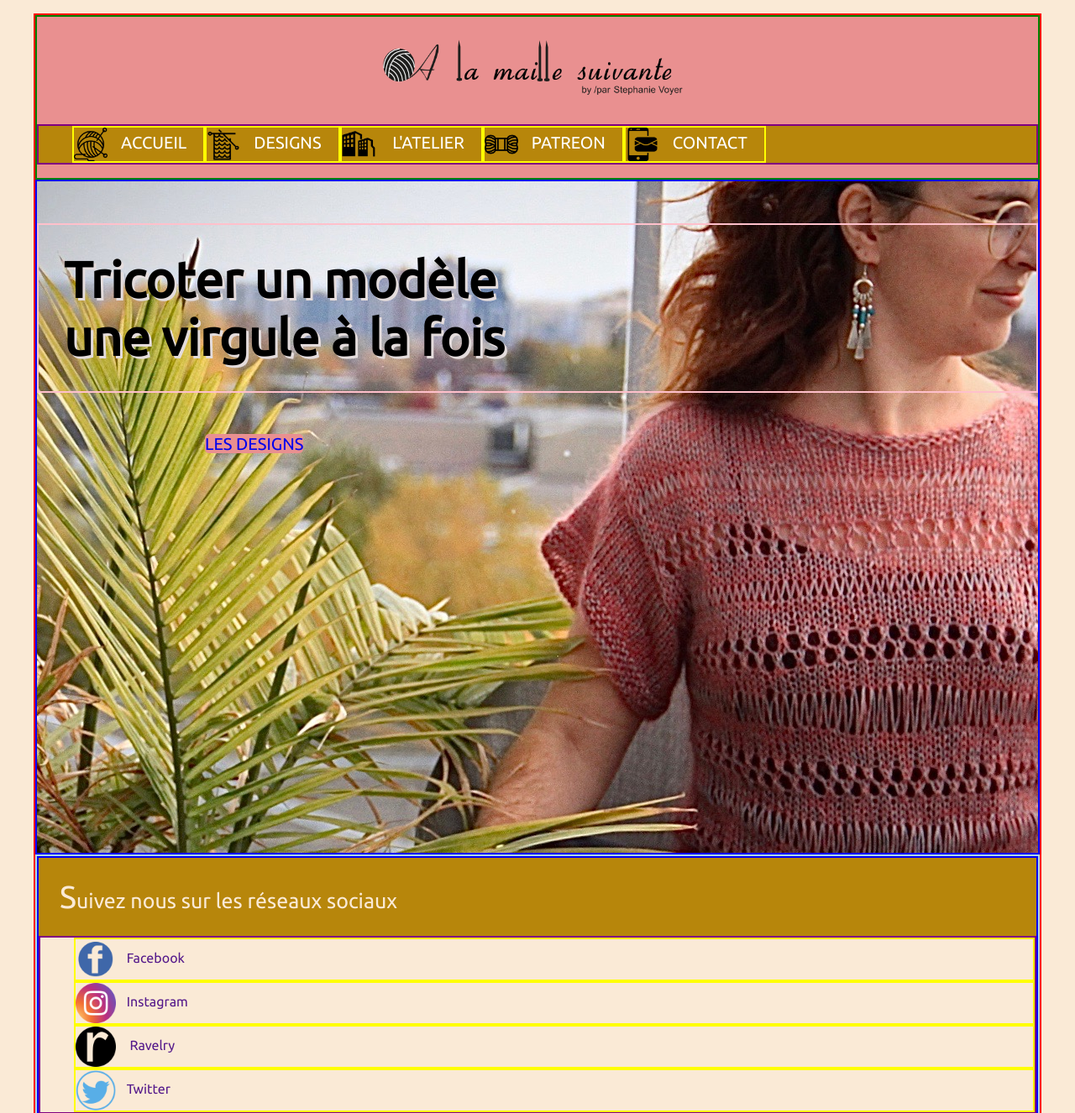
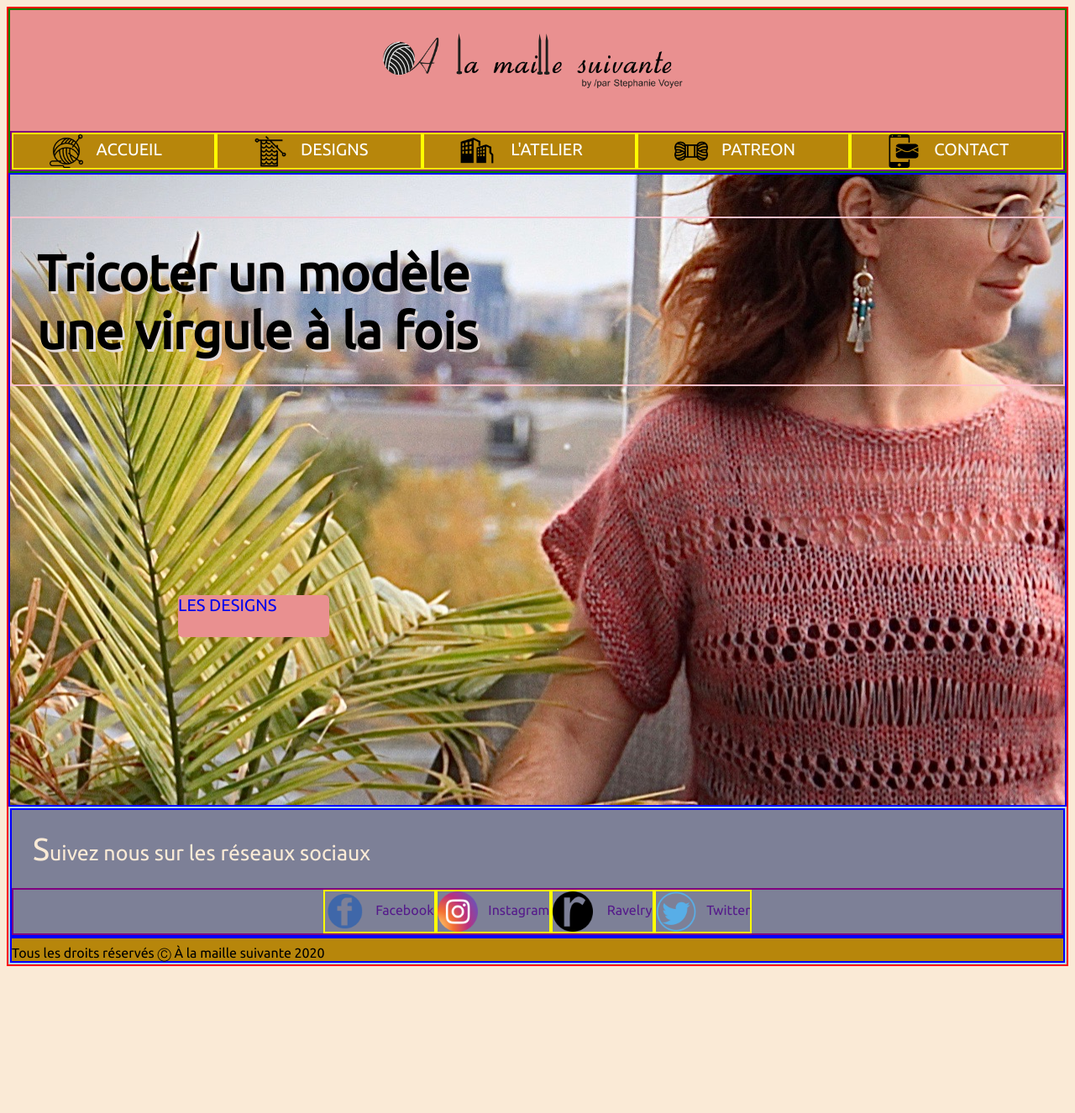
Before and after one commit to AmandineGagnon/Alamaillesuivante_C23, a plain HTML site: page index.html in a window 1280 px wide. Shown: the top 1326 px of the page at 84% size. After the commit the page ends 1159 px from the top, so only its background shows below. Drawn offline with Linux system fonts and the light colour scheme.

Commit message:
dernier changement

```diff
--- a/main.css
+++ b/main.css
@@ -59,13 +59,15 @@
     /*calc*/
 
     body {
+        display:flex;
+        flex-direction: column;
         font-family: var(--Ubuntu);
         background-color: var(--couleur2-nominale);
-        margin: var(--marge-bottom-up) var(--marge-laterale);
     }
 
     main div{
-        height:100vh;
+        display:flex;
+        flex-direction: column;
     }
 
     h2 {
@@ -98,9 +100,12 @@
     /* HEADER */
 
     header {
-        height: 100%;
+        display: flex;
+        flex-direction: column;
         background-color: var(--couleur1-nominale) ;
         text-align:center;
+
+
     }
 
     .logo {
@@ -113,12 +118,22 @@
     header nav ul {
         display: flex;
         background-color:var(--couleur3-nominale);
+        padding-left: 0px;
+        margin-bottom: 0px;
+
     }
 
     header nav ul li {
+        font-size: var( --navlink-fs);
+        flex-grow:1;
+        flex-wrap: wrap;
+        justify-content: space-around;
+    }
 
-        font-size: var( --navlink-fs);
+    header nav ul li:hover{
+        background-color: var(--couleur1-nominale);
     }
+
 
     header nav ul li a {
         text-transform: uppercase;
@@ -132,7 +147,7 @@
     }
 
     header nav ul li a:active{
-        color: var(--couleur1-nominale);
+        color: black;
     }
 
 .nav-logo{
@@ -152,7 +167,6 @@
     #main-image {
         background: url('image/yoga%20smoothie.jpg') no-repeat;
         background-position: top;
-
     }
 
     .button-1 {
@@ -166,21 +180,33 @@
     }
 
     .button-1:hover {
-        background-color: );
+
     }
 
 
     /* FOOTER */
     footer{
+
+        display:flex;
+        flex-direction: column;
         background-color:var(--couleur2-nominale);
     }
 
-    footer div{
-        background-color:var(--couleur3-nominale);
+    .reseaux_sociaux{
+        background-color:var(--couleur5-nominale);
     }
 
     footer div ul{
-        background-color:var(--couleur2-nominale);
+        display:flex;
+        background-color:var(--couleur5-nominale);
+        padding:0px;
+        margin:0px;
+        justify-content: center;
+
+    }
+
+    footer div ul li{
+        flex-wrap: wrap;
     }
 
     footer p{
@@ -201,20 +227,14 @@
     }
 
     .copyright{
-
+        padding-top: 0.5em;
         background-color: var(--couleur3-nominale);
         color: black;
-
     }
 
 
     /*ENTRE 768 et 1200 px*/
     @media screen and (max-width: 1200px){
-
-        body{
-            margin: calc(var(--marge-bottom-up)*0.5) calc(var(--marge-laterale)*0.5);
-        }
-
         h2{
             font-size: calc(var(--h2size)*0.75);
         }
@@ -233,10 +253,12 @@
 
         .button-1{
             margin: calc(var(--marge-main-but)*0.80)
-
-
+        }
+        footer div ul li{
+            text-align:center;
         }
 
-
-
+        header nav ul{
+            flex-direction: column;
+        }
     }
```
